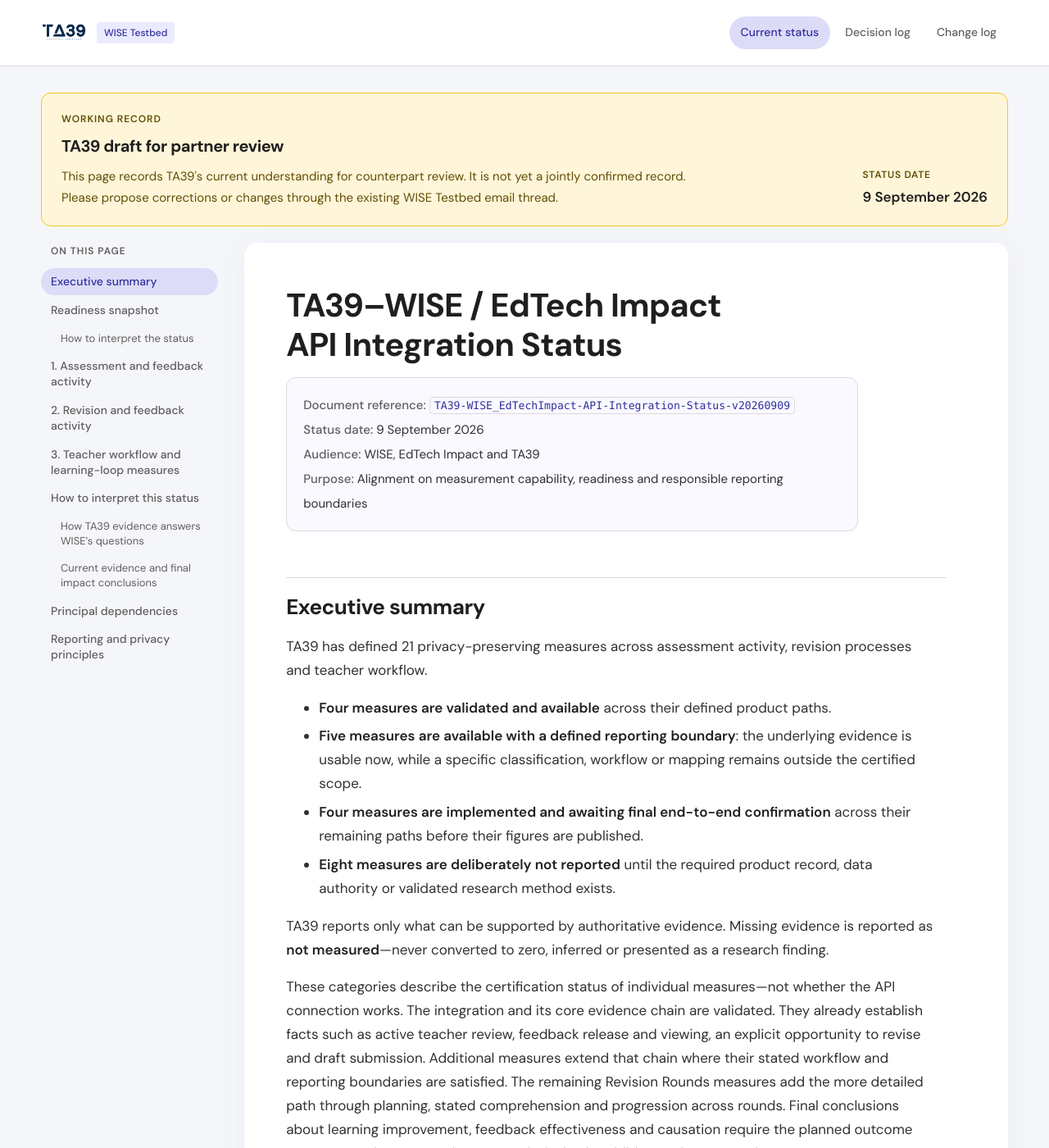
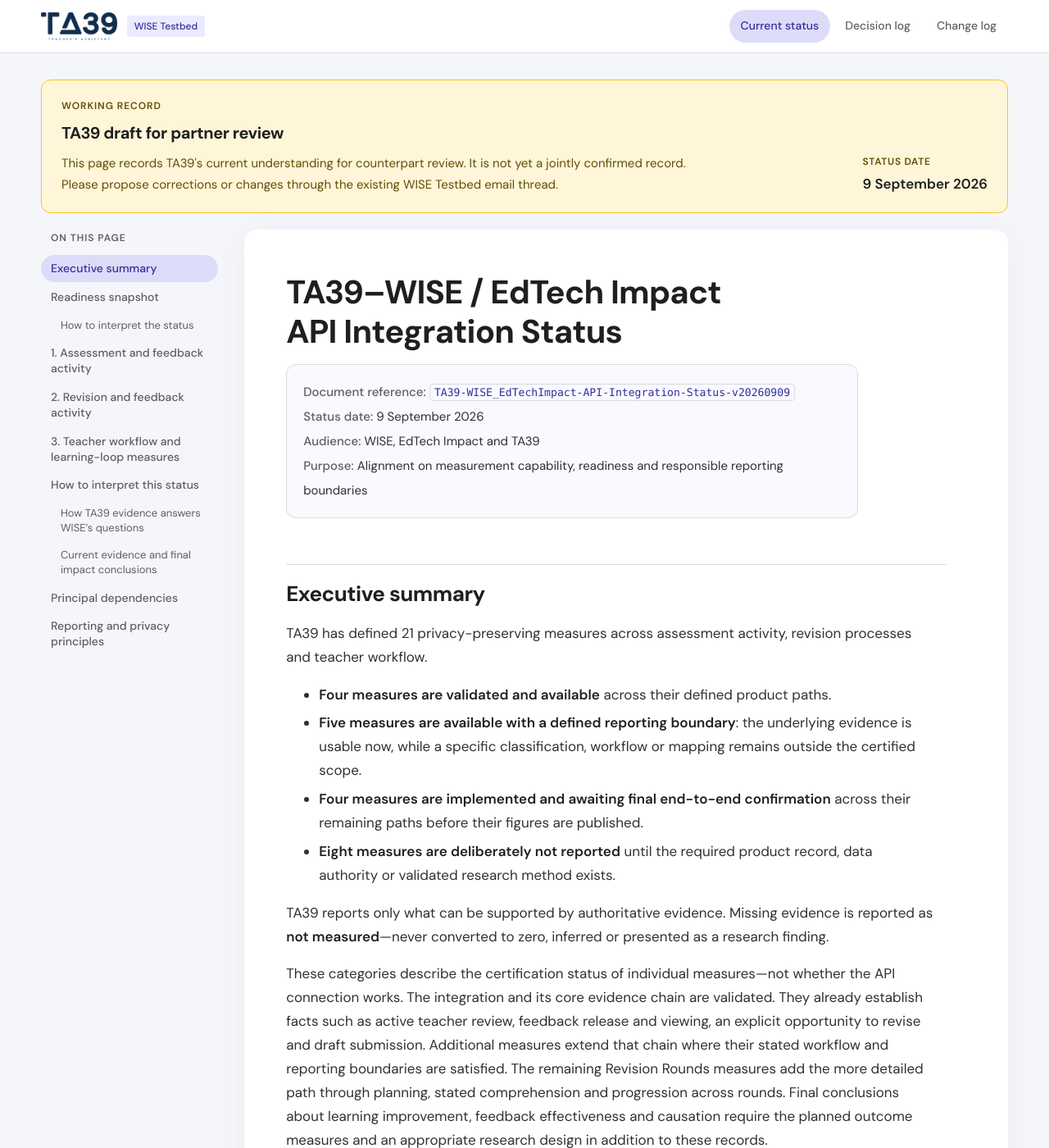
Before and after one commit to TA-39/wise-testbed, a Jekyll site: the page built from TA39-WISE_EdTechImpact-API-Integration-Status-v20260909.md, in a window 1280 px wide and 1400 px high. Shown: the whole window at 82% size. Built offline with Jekyll 4.4.1, drawn with Linux system fonts in a browser that asks for light colours.

Commit message:
style: slim partner site header (#8)

```diff
--- a/_layouts/default.html
+++ b/_layouts/default.html
@@ -7,13 +7,13 @@
     <meta name="googlebot" content="noindex, nofollow, noarchive">
     <title>{{ page.title | default: site.title }}</title>
     <meta name="description" content="{{ page.description | default: site.description | escape }}">
-    <link rel="stylesheet" href="{{ '/assets/site.css' | relative_url }}">
+    <link rel="stylesheet" href="{{ '/assets/site.css' | relative_url }}?v=2">
   </head>
   <body>
     <header class="site-header">
       <div class="site-header__inner">
         <a class="brand" href="{{ '/' | relative_url }}" aria-label="TA39 WISE Testbed home">
-          <img class="brand__logo" src="{{ '/assets/ta39-logo-full.png' | relative_url }}" alt="TA39 — Teacher's Assistant">
+          <img class="brand__logo" src="{{ '/assets/ta39-logo-wordmark.png' | relative_url }}" alt="TA39 — Teacher's Assistant">
           <span class="brand__context">WISE Testbed</span>
         </a>
         <nav class="site-nav" aria-label="Document navigation">
--- a/assets/site.css
+++ b/assets/site.css
@@ -65,9 +65,8 @@ body {
 a { color: var(--accent); text-underline-offset: 0.18em; }
 a:hover { color: var(--accent-dark); }
 
-/* Header — 80px app header, flat white, no blur */
+/* Header — compact static header, flat white, no blur */
 .site-header {
-  position: sticky; top: 0; z-index: 10;
   background: var(--surface);
   border-bottom: 1px solid var(--line);
 }
@@ -76,11 +75,11 @@ a:hover { color: var(--accent-dark); }
   margin-inline: auto;
 }
 .site-header__inner {
-  min-height: 80px;
+  min-height: 64px;
   display: flex; align-items: center; justify-content: space-between; gap: 24px;
 }
 .brand { display: inline-flex; align-items: center; gap: 12px; color: var(--ink); text-decoration: none; }
-.brand__logo { height: 54px; width: auto; display: block; margin: -10px 0; }
+.brand__logo { height: 34px; width: auto; display: block; }
 .brand__name { font-size: 1.2rem; font-weight: 700; letter-spacing: -0.02em; }
 .brand__context {
   background: var(--primary-200); color: var(--primary-800);
@@ -107,7 +106,7 @@ a:hover { color: var(--accent-dark); }
 }
 .doc-layout.has-toc { grid-template-columns: 216px minmax(0, 1fr); }
 .doc-toc[hidden] { display: none; }
-.doc-toc { position: sticky; top: 108px; }
+.doc-toc { position: sticky; top: 24px; }
 .doc-toc__title {
   margin: 0 0 10px; padding-left: 12px;
   color: #5F5F5F; font-size: 0.75rem; font-weight: 600;
@@ -171,7 +170,7 @@ a:hover { color: var(--accent-dark); }
 .document h3 { margin: 36px 0 14px; font-size: 1.1875rem; font-weight: 600; }
 .document h4 { margin: 28px 0 12px; font-size: 1rem; font-weight: 600; }
 .document p, .document ul, .document ol, .document blockquote { max-width: 68ch; color: var(--body); }
-.document h1, .document h2, .document h3, .document h4 { scroll-margin-top: 104px; }
+.document h1, .document h2, .document h3, .document h4 { scroll-margin-top: 24px; }
 .document h2, .document h3, .document h4 { max-width: 44ch; }
 .document li { margin-bottom: 6px; }
 .document strong { color: var(--ink); font-weight: 600; }
@@ -214,7 +213,6 @@ a:hover { color: var(--accent-dark); }
 .site-footer p { margin: 0; }
 
 @media (max-width: 760px) {
-  .site-header { position: static; }
   .site-header__inner, .site-footer__inner { align-items: flex-start; flex-direction: column; }
   .site-header__inner { padding-block: 16px; }
   .site-nav { gap: 4px 8px; margin-left: -14px; }
```
Also changed, not shown: other parts of _layouts/default.html (+1 -1 lines), assets/ta39-logo-wordmark.png (added).
